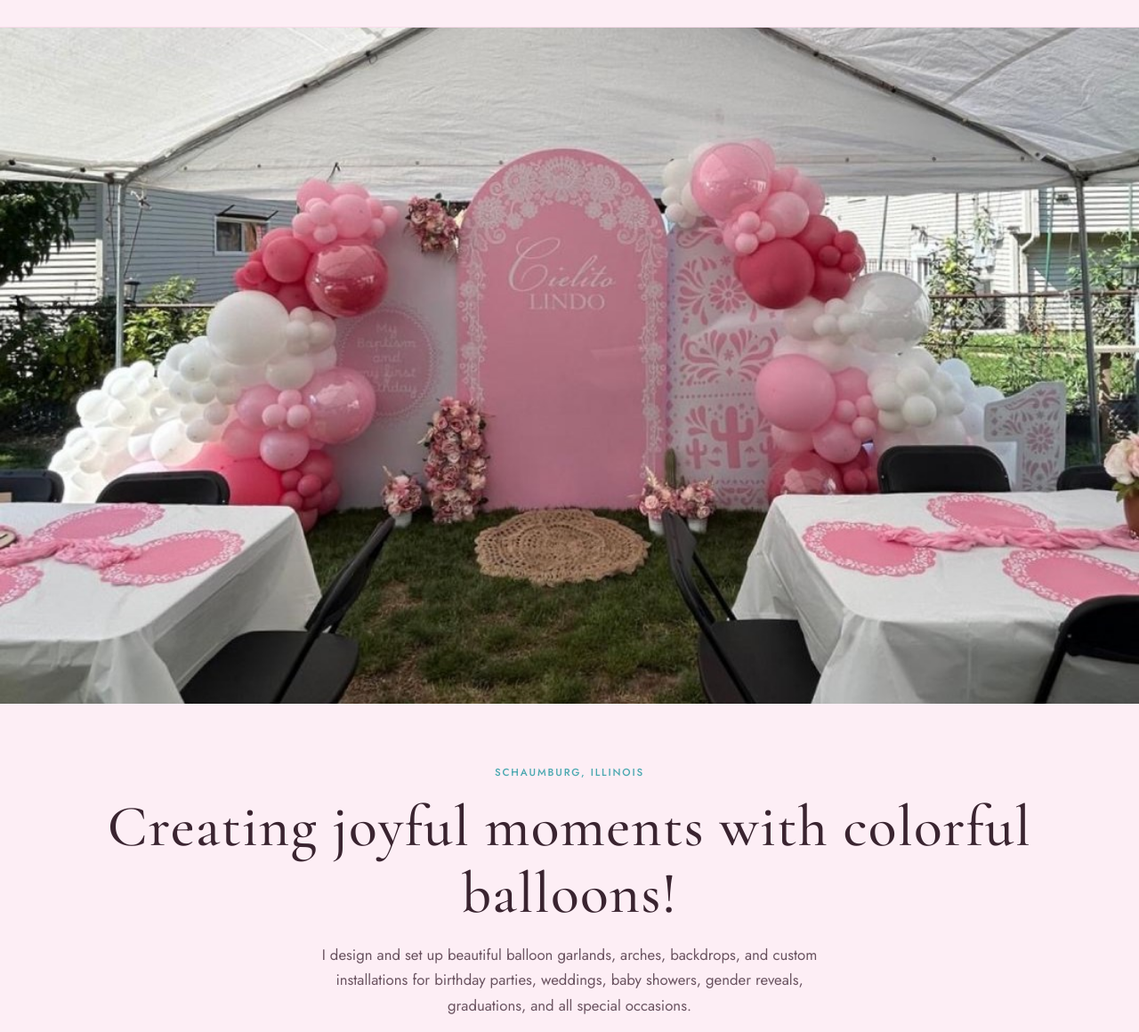
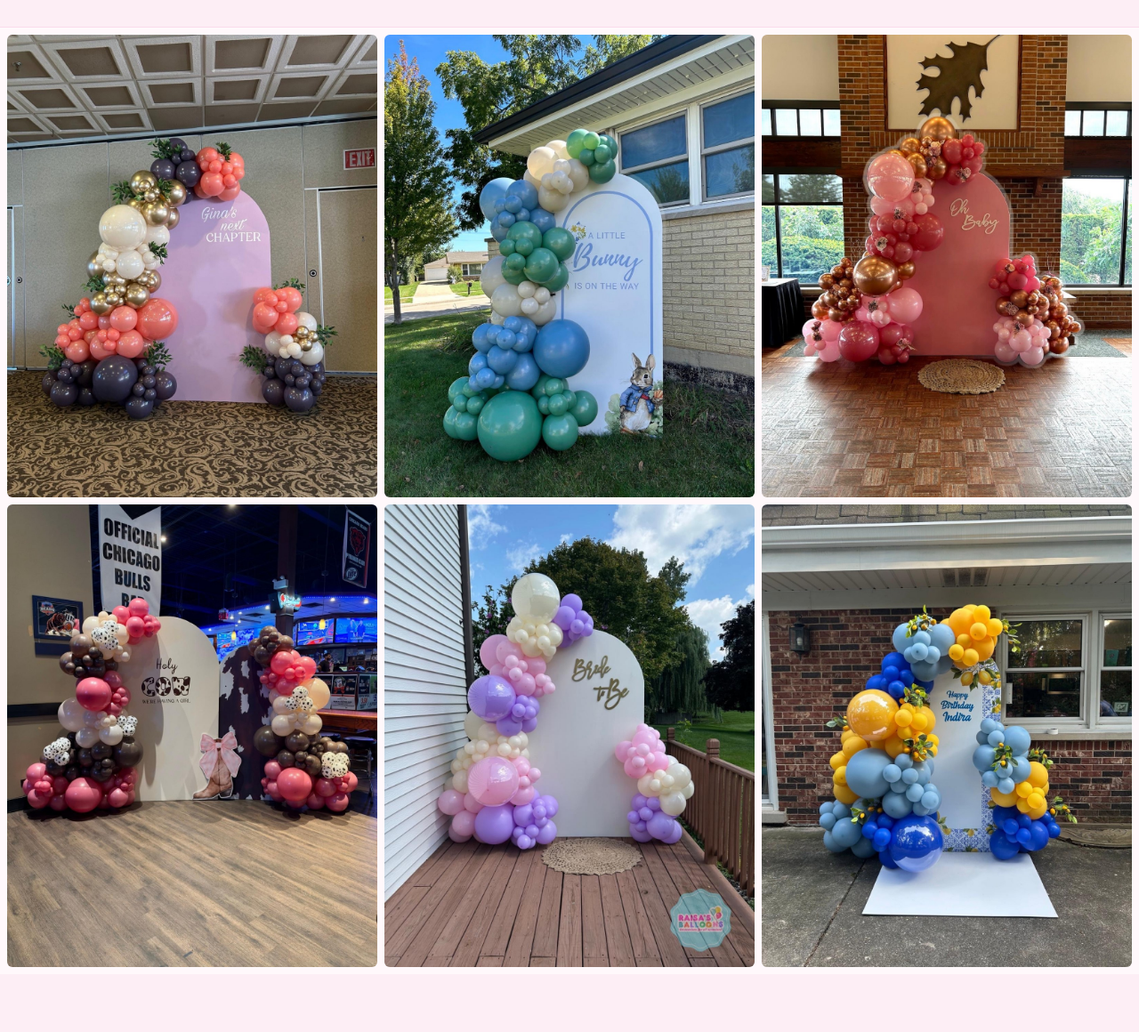
Before and after one commit to jonspangler1-byte/raisas-balloons, a plain HTML site: page index.html in a window 1280 px wide. Shown: the part 277-1437 px from the top of the page at 89% size. Drawn offline with nearby package versions, Linux system fonts and the light colour scheme.

Commit message:
Featured six photos front and center; add Bunny, Oh Baby, Holy Cow

```diff
--- a/index.html
+++ b/index.html
@@ -38,8 +38,13 @@
     </a>
   </header>
   <main id="main">
-    <section class="hero-bleed">
-      <img src="images/gallery-01.jpg" width="1080" height="1080" alt="Pink and white balloon arches framing a Cielito Lindo backdrop under a party tent, with tables set for a celebration.">
+    <section class="featured-grid">
+      <button type="button" class="gallery-item"><img src="images/featured-1.jpg" width="1080" height="1350" alt="Plum, coral, cream, and gold balloon garland around a lavender arch backdrop that reads Gina's next chapter."></button>
+      <button type="button" class="gallery-item"><img src="images/featured-2.jpg" width="1080" height="1350" alt="Sage, green, blue, and cream balloon garland beside an arch backdrop that reads A little bunny is on the way."></button>
+      <button type="button" class="gallery-item"><img src="images/featured-3.jpg" width="1080" height="1350" alt="Pink, rose, and copper balloon garland with flower accents around a pink arch backdrop that reads Oh Baby."></button>
+      <button type="button" class="gallery-item"><img src="images/featured-4.jpg" width="1080" height="1350" alt="Pink, brown, cream, and cow-print balloon garland around a Holy Cow, we're having a girl backdrop."></button>
+      <button type="button" class="gallery-item"><img src="images/featured-5.jpg" width="1080" height="1350" alt="Pink, lavender, and cream balloon garland around a white arch backdrop that reads Bride to Be."></button>
+      <button type="button" class="gallery-item"><img src="images/featured-6.jpg" width="1080" height="1350" alt="Blue and yellow balloon garland with lemons around a Happy Birthday Indira backdrop."></button>
     </section>
 
     <section class="intro-band">
@@ -135,6 +140,15 @@
           <button type="button" class="gallery-item">
             <img src="images/gallery-18.jpg" width="1080" height="1080" alt="Plum, coral, cream, and gold balloon garland with greenery around a lavender arch backdrop that reads Gina's next chapter.">
           </button>
+          <button type="button" class="gallery-item">
+            <img src="images/sq-2.jpg" width="1080" height="1080" alt="Sage, green, blue, and cream balloon garland beside an arch backdrop that reads A little bunny is on the way.">
+          </button>
+          <button type="button" class="gallery-item">
+            <img src="images/sq-3.jpg" width="1080" height="1080" alt="Pink, rose, and copper balloon garland with flower accents around a pink arch backdrop that reads Oh Baby.">
+          </button>
+          <button type="button" class="gallery-item">
+            <img src="images/sq-4.jpg" width="1080" height="1080" alt="Pink, brown, cream, and cow-print balloon garland around a Holy Cow, we're having a girl backdrop.">
+          </button>
         </div>
         <button type="button" class="carousel-btn prev" aria-label="Previous photos">‹</button>
         <button type="button" class="carousel-btn next" aria-label="Next photos">›</button>
--- a/styles.css
+++ b/styles.css
@@ -626,3 +626,14 @@ body.lightbox-open { overflow: hidden; }
   html { scroll-behavior: auto; }
   *, *::before, *::after { transition: none !important; }
 }
+
+/* Featured work grid on the home page */
+.featured-grid {
+  display: grid;
+  grid-template-columns: repeat(3, 1fr);
+  gap: 8px;
+  padding: 8px;
+}
+.featured-grid .gallery-item { padding: 0; border: 0; background: none; cursor: zoom-in; }
+.featured-grid img { width: 100%; height: auto; aspect-ratio: 4 / 5; object-fit: cover; display: block; border-radius: 6px; }
+@media (max-width: 700px) { .featured-grid { grid-template-columns: repeat(2, 1fr); } }
```
Also changed, not shown: portfolio.html (+9 -0 lines), images/featured-1.jpg (added), images/featured-2.jpg (added), images/featured-3.jpg (added), images/featured-4.jpg (added), images/featured-5.jpg (added), images/featured-6.jpg (added), images/sq-2.jpg (added), images/sq-3.jpg (added), images/sq-4.jpg (added).
